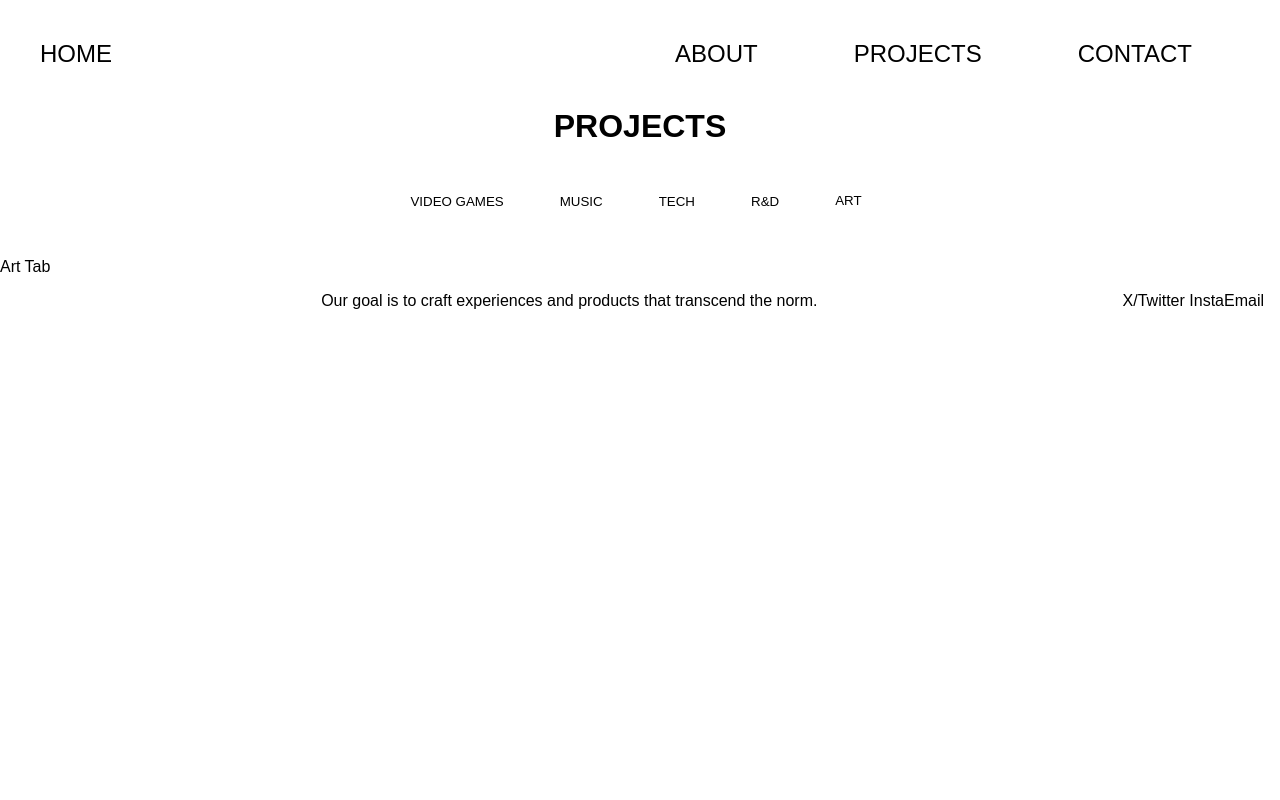
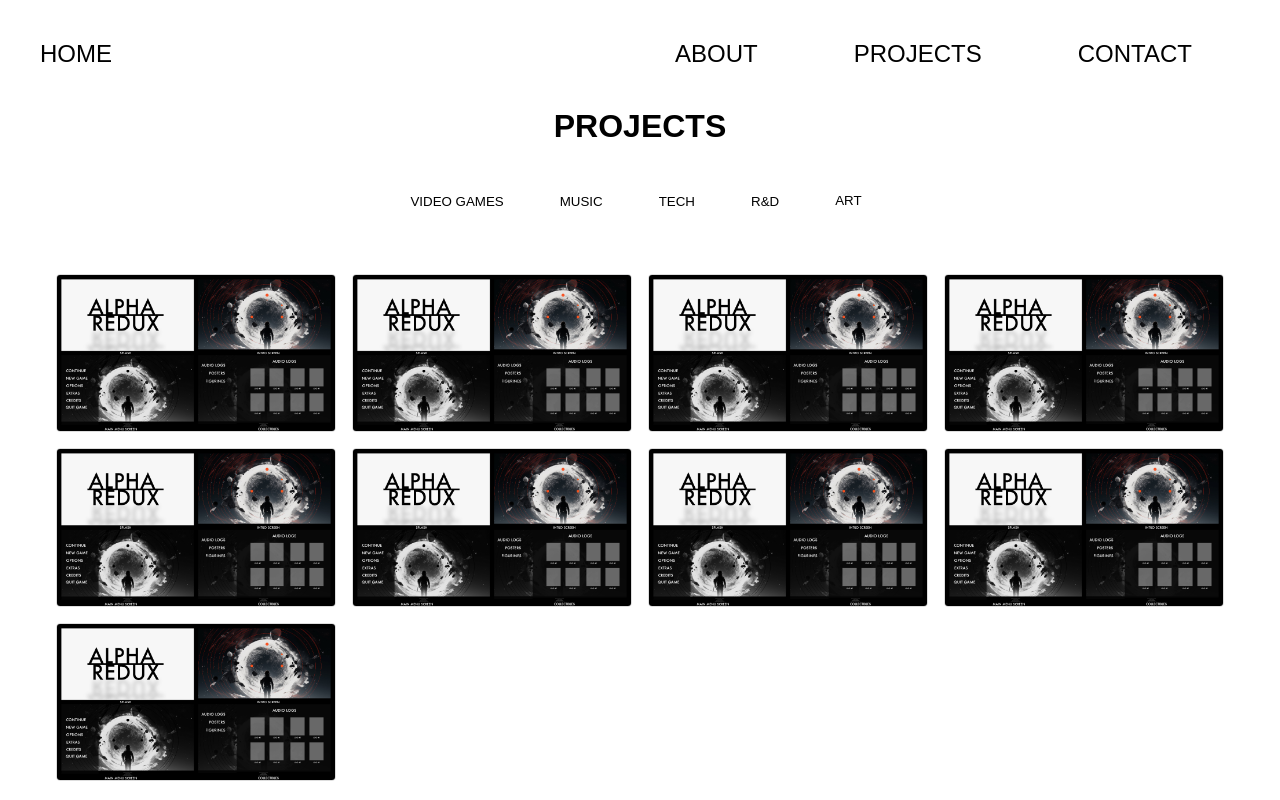
Before and after one commit to VictorDoyle/alpharedux, a Next.js app: page /projects in a window 1280 px wide. Both pictures are taken after a click on the tab "ART". Built offline with nearby package versions, Linux system fonts and the light colour scheme; a web font is replaced by a local one.

Commit message:
Art section setup

```diff
--- /dev/null
+++ b/src/app/components/projectTabs/ArtTab.module.css
@@ -0,0 +1,44 @@
+.gallery {
+  display: grid;
+  grid-template-columns: repeat(4, 1fr);
+  gap: 16px;
+  padding: 16px;
+  max-width: 1200px;
+  margin: auto;
+}
+
+@media (max-width: 1024px) {
+  .gallery {
+    grid-template-columns: repeat(3, 1fr);
+  }
+}
+
+@media (max-width: 768px) {
+  .gallery {
+    grid-template-columns: repeat(2, 1fr);
+  }
+}
+
+@media (max-width: 480px) {
+  .gallery {
+    grid-template-columns: 1fr;
+  }
+}
+
+.galleryItem {
+  background: #fff;
+  border: 1px solid #ddd;
+  border-radius: 4px;
+  overflow: hidden;
+}
+
+.galleryImage {
+  width: 100%;
+  height: auto;
+  display: block;
+  transition: transform 0.3s ease;
+}
+
+.galleryImage:hover {
+  transform: scale(1.05);
+}
--- a/src/app/components/projectTabs/ProjectTabs_Art.tsx
+++ b/src/app/components/projectTabs/ProjectTabs_Art.tsx
@@ -1,7 +1,28 @@
+
+import React from 'react';
+import styles from './ArtTab.module.css';
+import Image from 'next/image';
+
+const imageGallery = [
+    { src: '/art_assets/artAsset_GameStoryboard.jpg', alt: 'Description of Image 1' },
+    { src: '/art_assets/artAsset_GameStoryboard.jpg', alt: 'Description of Image 1' },
+    { src: '/art_assets/artAsset_GameStoryboard.jpg', alt: 'Description of Image 1' },
+    { src: '/art_assets/artAsset_GameStoryboard.jpg', alt: 'Description of Image 1' },
+    { src: '/art_assets/artAsset_GameStoryboard.jpg', alt: 'Description of Image 1' },
+    { src: '/art_assets/artAsset_GameStoryboard.jpg', alt: 'Description of Image 1' },
+    { src: '/art_assets/artAsset_GameStoryboard.jpg', alt: 'Description of Image 1' },
+    { src: '/art_assets/artAsset_GameStoryboard.jpg', alt: 'Description of Image 1' },
+    { src: '/art_assets/artAsset_GameStoryboard.jpg', alt: 'Description of Image 1', },
+];
+
 export default function ArtTab() {
     return (
-        <>
-            Art Tab
-        </>
+        <div className={styles.gallery}>
+            {imageGallery.map((image, index) => (
+                <div key={index} className={styles.galleryItem}>
+                    <Image width={300} height={300} src={image.src} alt={image.alt} className={styles.galleryImage} />
+                </div>
+            ))}
+        </div>
     );
 }
```
Also changed, not shown: public/art_assets/artAsset_GameStoryboard.jpg (added).
